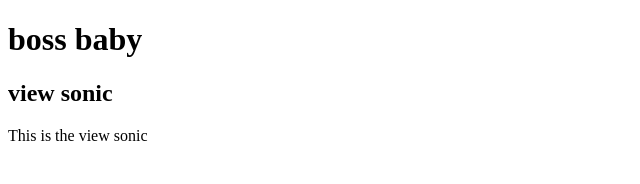
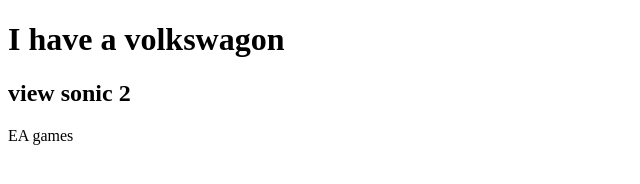
Before and after one commit to Siddiquifaraz502/Project1, a plain HTML site: page index.html in a window 1280 px wide. Shown: the whole page, without its empty margins (0-640 px from the left). Drawn offline with Linux system fonts and the light colour scheme.

Commit message:
faraz did it
i dont like it

```diff
--- a/index.html
+++ b/index.html
@@ -7,14 +7,14 @@
     </head>
     <body>
     <h1>
-        boss baby
+        I have a volkswagon
     </h1>
 
 
         <h2>
-            view sonic
+            view sonic 2
         </h2>
 
-       <p>This is the view sonic</p>
+       <p>EA games</p>
     </body>
 </html>
```
